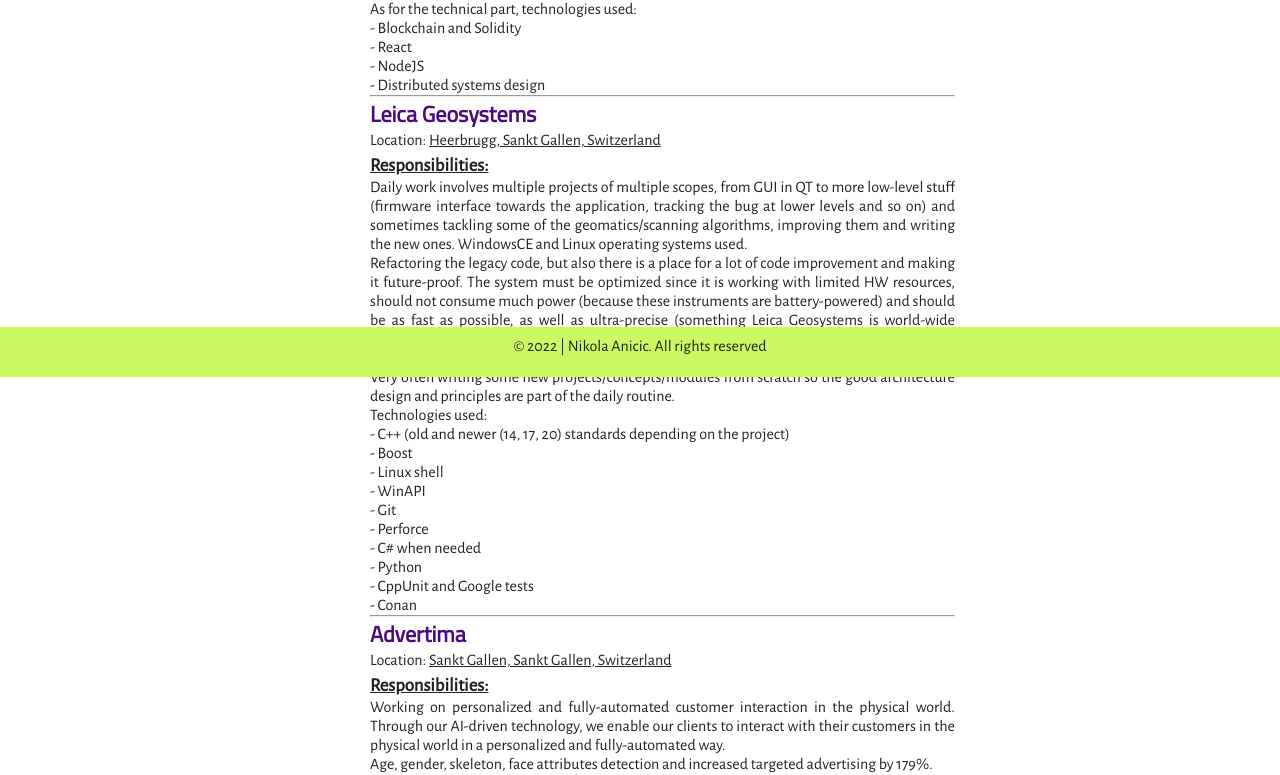
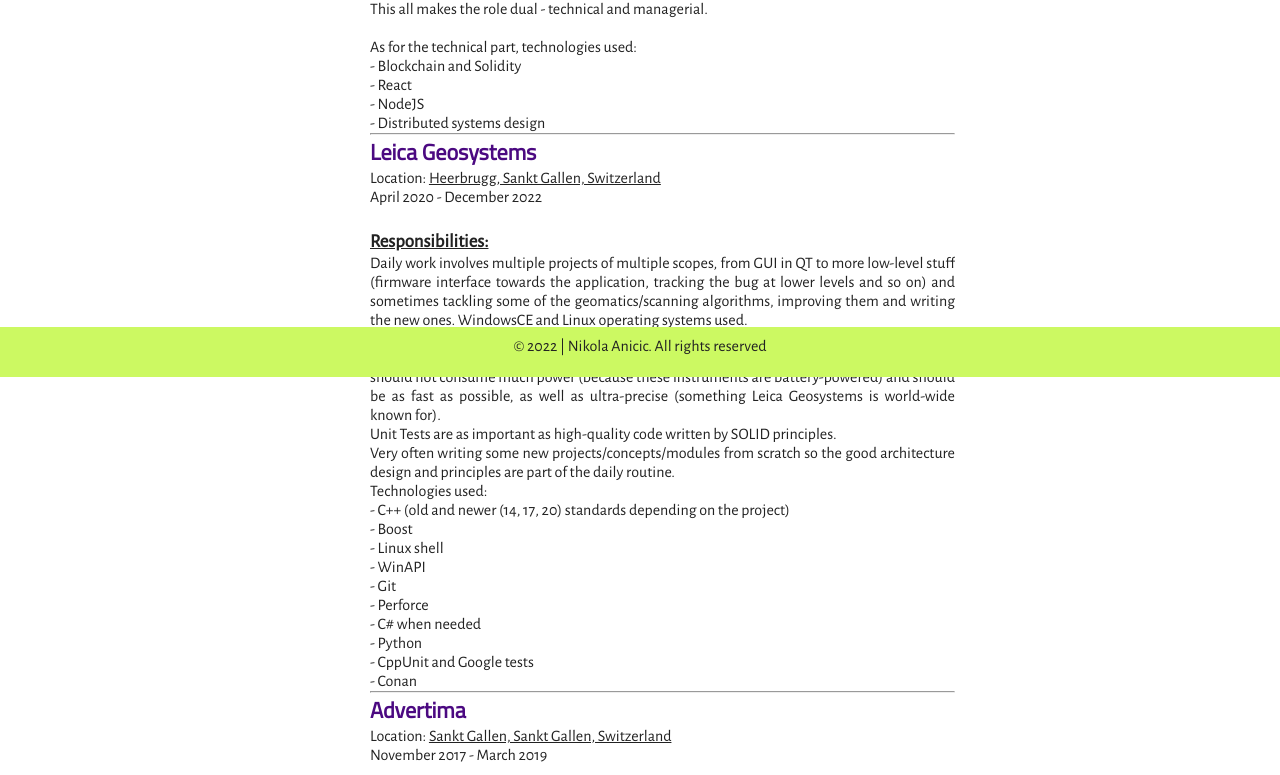
Before and after one commit to anicicn84/aboutme, a website: page work_history.html in a window 1280 px wide. Shown: the part 423-1198 px from the top of the page. Drawn offline with nearby package versions, Linux system fonts and the light colour scheme; a web font is replaced by a local one.

Commit message:
Clearfix and working history dates
Added clearfix method and updated the timeline of the companies' dates

```diff
--- a/scss/main.scss
+++ b/scss/main.scss
@@ -315,3 +315,18 @@
     width: 0;
   }
 }
+
+// Clearfix method
+.group:before,
+.group:after {
+  content: '';
+  display: table;
+}
+
+.group:after {
+  clear: both;
+}
+
+.group {
+  zoom: 1;
+}
--- a/work_history.html
+++ b/work_history.html
@@ -25,7 +25,7 @@
     </nav>
   </header>
 
-  <div id="main" role="main">
+  <div id="main" role="main" class="group">
 
     <div class="imagelogo">
       <img id="logo" src="img/Nikola_profile.png" alt="This is me.">
@@ -47,6 +47,7 @@
           <hr>
           <h2 style="color: rgb(75, 9, 129);">NCDH</h3>
           <p>Location: <u>Baar, Zug, Switzerland</u></p>
+          <p>January 2022 - Current</p> <br>
           <h3><u>Responsibilities:</u></h5>
           <p>
             Involved in processes creation, prioritisation and assessment of new future projects (new technologies). <br>
@@ -65,6 +66,7 @@
 
           <h2 style="color: rgb(75, 9, 129);">Leica Geosystems</h3>
             <p>Location: <u>Heerbrugg, Sankt Gallen, Switzerland</u></p>
+            <p>April 2020 - December 2022</p> <br>
             <h3><u>Responsibilities:</u></h5>
             <p>
               Daily work involves multiple projects of multiple scopes, from GUI in QT to more low-level stuff (firmware interface towards the application, tracking the bug at lower levels and so on) and sometimes tackling some of the geomatics/scanning algorithms, improving them and writing the new ones. WindowsCE and Linux operating systems used. <br>
@@ -90,6 +92,7 @@
 
             <h2 style="color: rgb(75, 9, 129);">Advertima</h3>
               <p>Location: <u>Sankt Gallen, Sankt Gallen, Switzerland</u></p>
+              <p>November 2017 - March 2019</p> <br>
               <h3><u>Responsibilities:</u></h5>
               <p>
                 Working on personalized and fully-automated customer interaction in the physical world. Through our AI-driven technology, we enable our clients to interact with their customers in the physical world in a personalized and fully-automated way.  <br>
@@ -113,6 +116,7 @@
 
               <h2 style="color: rgb(75, 9, 129);">Zuehlke</h3>
                 <p>Location: <u>New Belgrade, Belgrade, Serbia</u></p>
+                <p>September 2016 - October 2017</p> <br>
                 <h3><u>Responsibilities:</u></h5>
                 <p>
                   Working on Linux platform on ARM chips for one of the biggest elevator companies in the world. <br>
@@ -130,6 +134,7 @@
 
                 <h2 style="color: rgb(75, 9, 129);">Endava</h3>
                   <p>Location: <u>New Belgrade, Belgrade, Serbia</u></p>
+                  <p>December 2014 - August 2016</p> <br>
                   <h3><u>Responsibilities:</u></h5>
                   <p>
                     Worked on developing a desktop application for Unified communications for Windows operating system as a contractor for one of the world's biggest unified communications companies. Work included developing features for Telephony, instant messaging, working with a database, sending metadata, GUI programming... <br> <br>
```
Also changed, not shown: contact.html (+1 -1 lines), index.html (+1 -1 lines), skills.html (+1 -1 lines), css/main.css, 1 other file.
